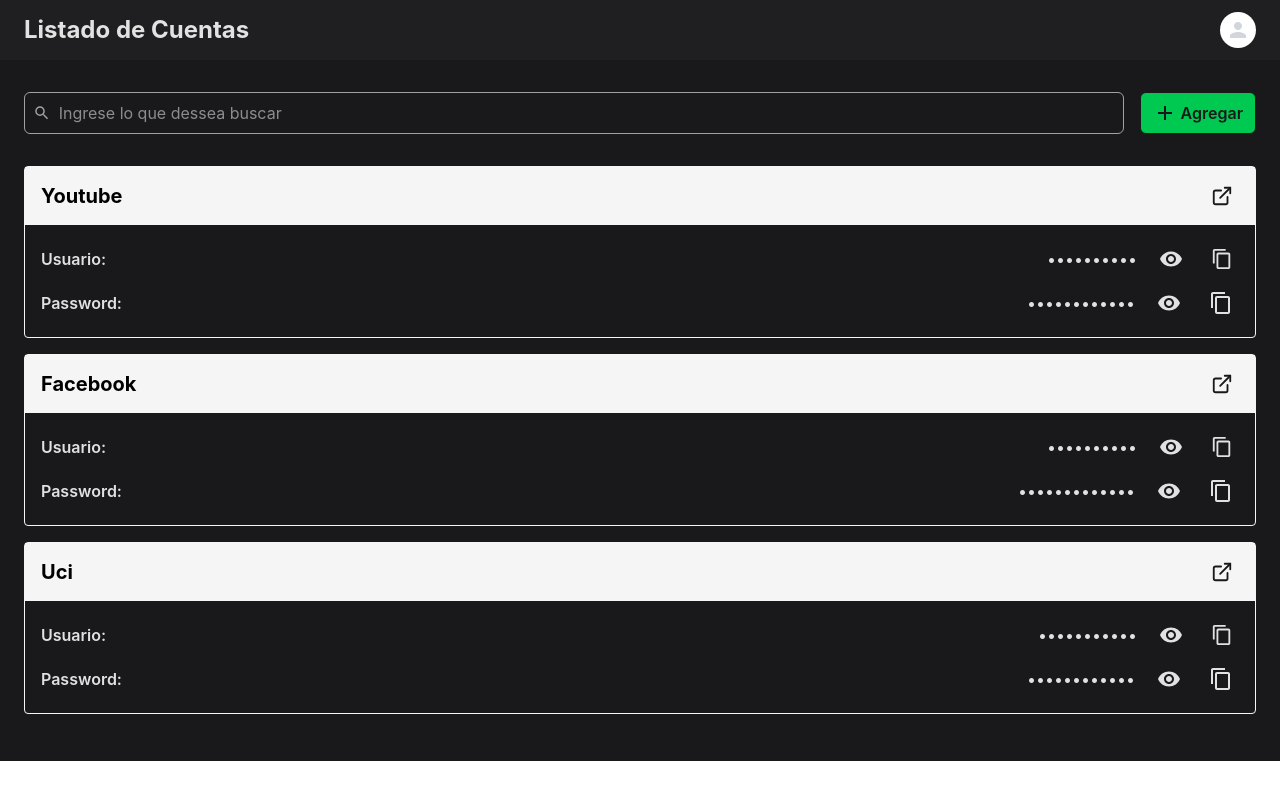
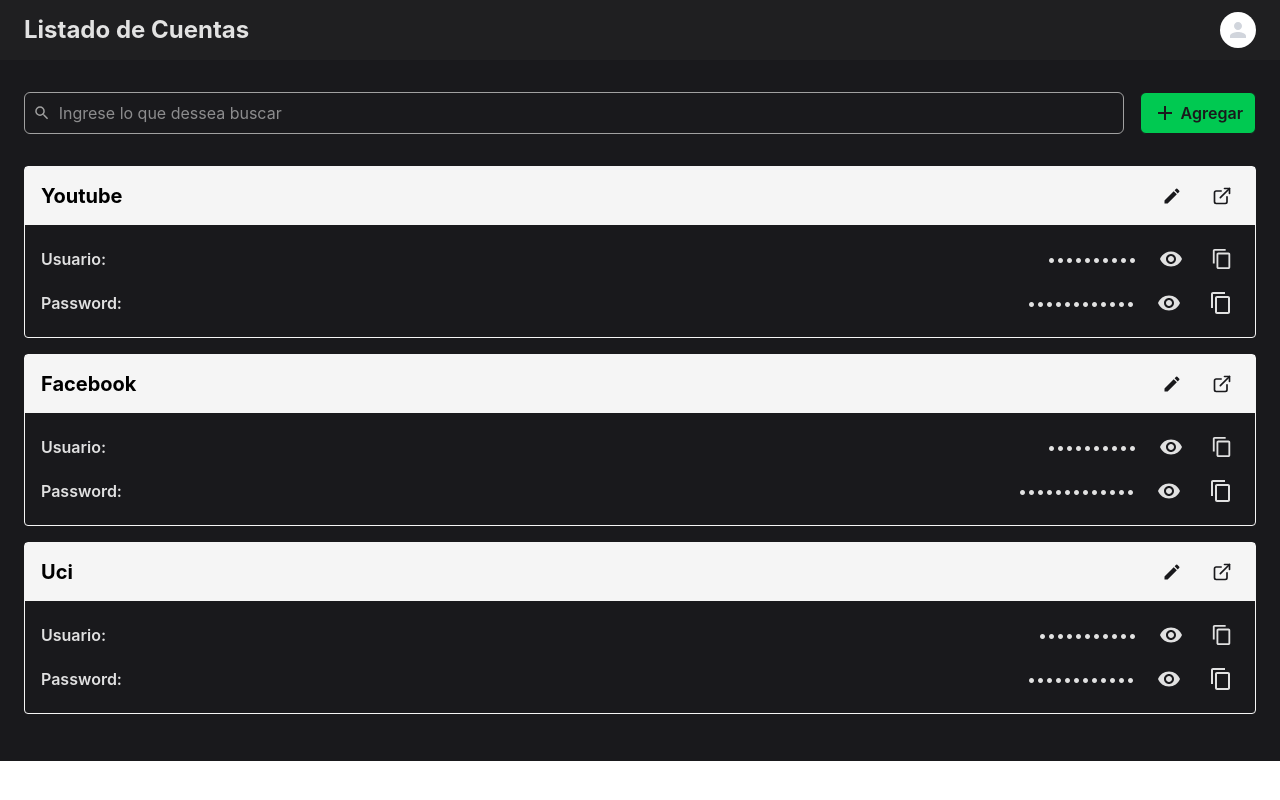
Before and after one commit to whatarelive/passwords-app-windows, a React (Vite) app: page /#/ in a window 1280 px wide. Built offline with nearby package versions, Linux system fonts and the light colour scheme.

Commit message:
Maquetacion intermedia de la página de Home / Ajuste de estilos de WebAccountCard

```diff
--- a/src/components/WebAccountCard.tsx
+++ b/src/components/WebAccountCard.tsx
@@ -1,7 +1,8 @@
 import clsx from "clsx";
 import { useState, type FC } from "react";
+import { NavLink } from "react-router";
 import { LuExternalLink } from "react-icons/lu";
-import { MdContentCopy, MdVisibility, MdVisibilityOff } from "react-icons/md";
+import { MdContentCopy, MdVisibility, MdVisibilityOff, MdEdit } from "react-icons/md";
 import type { WebAccount } from "@/interfaces";
 
 interface Props {
@@ -20,9 +21,15 @@ const WebAccountCard: FC<Props> = ({ account }) => {
           {account.webName}
         </h3>
 
-        <a href={account.webUrl} target="_blank" className="p-1.5 rounded cursor-pointer text-[#19191c] hover:bg-green-500 hover:text-white">
-          <LuExternalLink size={22}/>
-        </a>
+        <div className="flex gap-4">
+          <NavLink to={`/edit/${account.id}`} className="p-1.5 rounded cursor-pointer border border-neutral-100 text-[#19191c] hover:bg-gray-300 hover:border-gray-300">
+            <MdEdit size={20}/>
+          </NavLink>
+
+          <a href={account.webUrl} target="_blank" className="p-1.5 rounded cursor-pointer border border-neutral-100 text-[#19191c] hover:bg-gray-300 hover:border-gray-300">
+            <LuExternalLink size={20}/>
+          </a>
+        </div>
       </div>
 
       {/* Content */}
```
